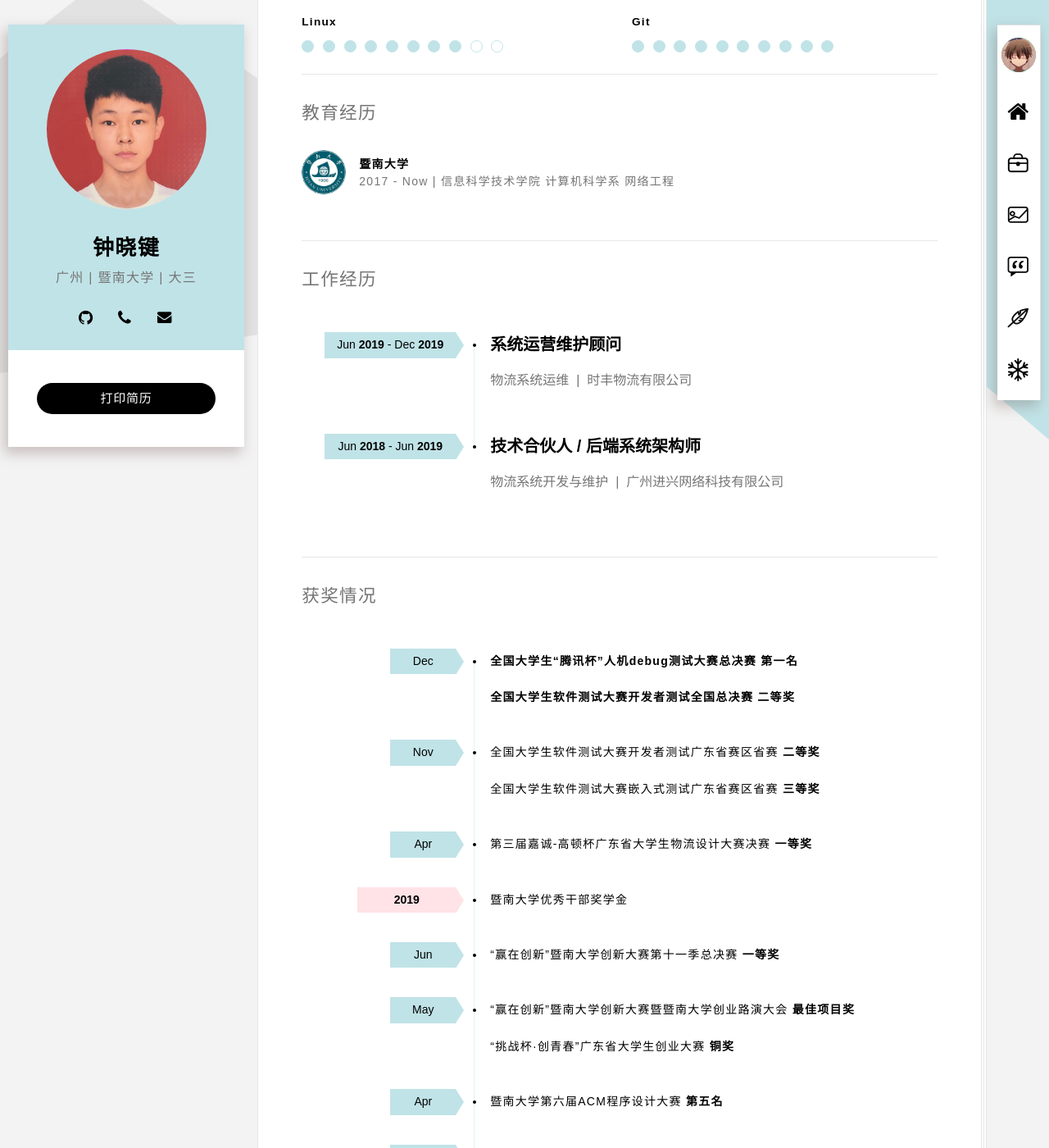
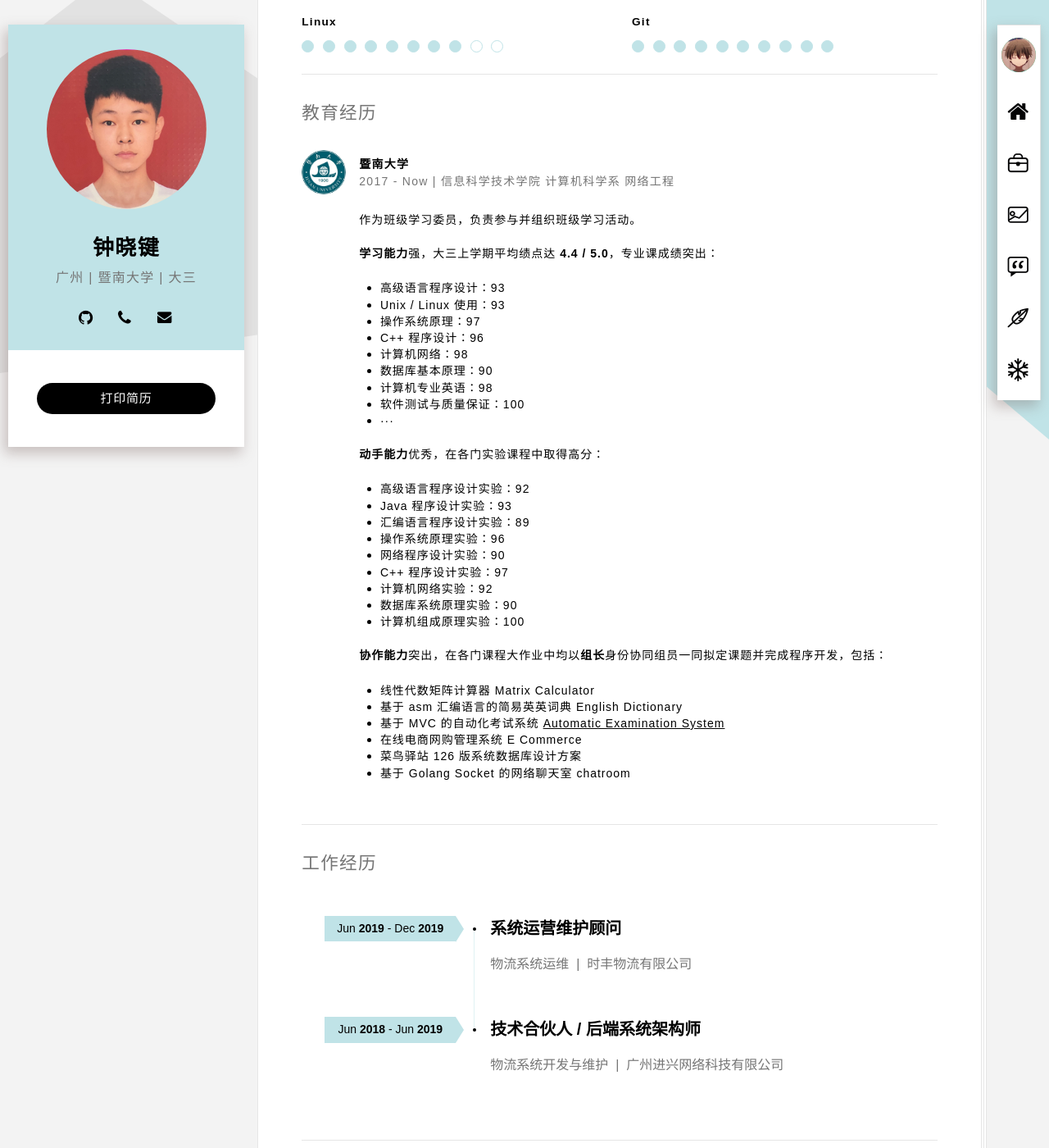
Before and after one commit to xiaojianzhong/xiaojianzhong.github.io, a Jekyll site: the page built from index.html, in a window 1280 px wide and 1400 px high, scrolled down 694 px. Shown: the whole window at 82% size. Built offline with Jekyll 4.4.1, drawn with Linux system fonts in a browser that asks for light colours; some web fonts are replaced.

Commit message:
feat(platform-browser): add details to the education section

```diff
--- a/_includes/education.html
+++ b/_includes/education.html
@@ -22,6 +22,63 @@
               site.major }}</span
             >
           </div>
+
+          <blockquote class="ref-cont clear-mrg">
+            <p>作为班级学习委员，负责参与并组织班级学习活动。</p>
+
+            <p>
+              <strong>学习能力</strong>强，大三上学期平均绩点达
+              <strong>4.4 / 5.0</strong>，专业课成绩突出：
+            </p>
+            <ul>
+              <!-- <li><p>计算机导论：94</p></li> -->
+              <!-- <li><p>线性代数：94</p></li> -->
+              <li><p>高级语言程序设计：93</p></li>
+              <li><p>Unix / Linux 使用：93</p></li>
+              <li><p>操作系统原理：97</p></li>
+              <li><p>C++ 程序设计：96</p></li>
+              <li><p>计算机网络：98</p></li>
+              <li><p>数据库基本原理：90</p></li>
+              <li><p>计算机专业英语：98</p></li>
+              <li><p>软件测试与质量保证：100</p></li>
+              <li><p>···</p></li>
+            </ul>
+
+            <p><strong>动手能力</strong>优秀，在各门实验课程中取得高分：</p>
+            <ul>
+              <li><p>高级语言程序设计实验：92</p></li>
+              <li><p>Java 程序设计实验：93</p></li>
+              <li><p>汇编语言程序设计实验：89</p></li>
+              <li><p>操作系统原理实验：96</p></li>
+              <li><p>网络程序设计实验：90</p></li>
+              <li><p>C++ 程序设计实验：97</p></li>
+              <li><p>计算机网络实验：92</p></li>
+              <li><p>数据库系统原理实验：90</p></li>
+              <li><p>计算机组成原理实验：100</p></li>
+            </ul>
+
+            <p>
+              <strong>协作能力</strong
+              >突出，在各门课程大作业中均以<strong>组长</strong>身份协同组员一同拟定课题并完成程序开发，包括：
+            </p>
+            <ul>
+              <li><p>线性代数矩阵计算器 Matrix Calculator</p></li>
+              <li>
+                <p>基于 asm 汇编语言的简易英英词典 English Dictionary</p>
+              </li>
+              <li>
+                <p>
+                  基于 MVC 的自动化考试系统
+                  <a href="https://github.com/azxj/automatic-examination-system"
+                    >Automatic Examination System</a
+                  >
+                </p>
+              </li>
+              <li><p>在线电商网购管理系统 E Commerce</p></li>
+              <li><p>菜鸟驿站 126 版系统数据库设计方案</p></li>
+              <li><p>基于 Golang Socket 的网络聊天室 chatroom</p></li>
+            </ul>
+          </blockquote>
         </div>
       </div>
     </div>
```
